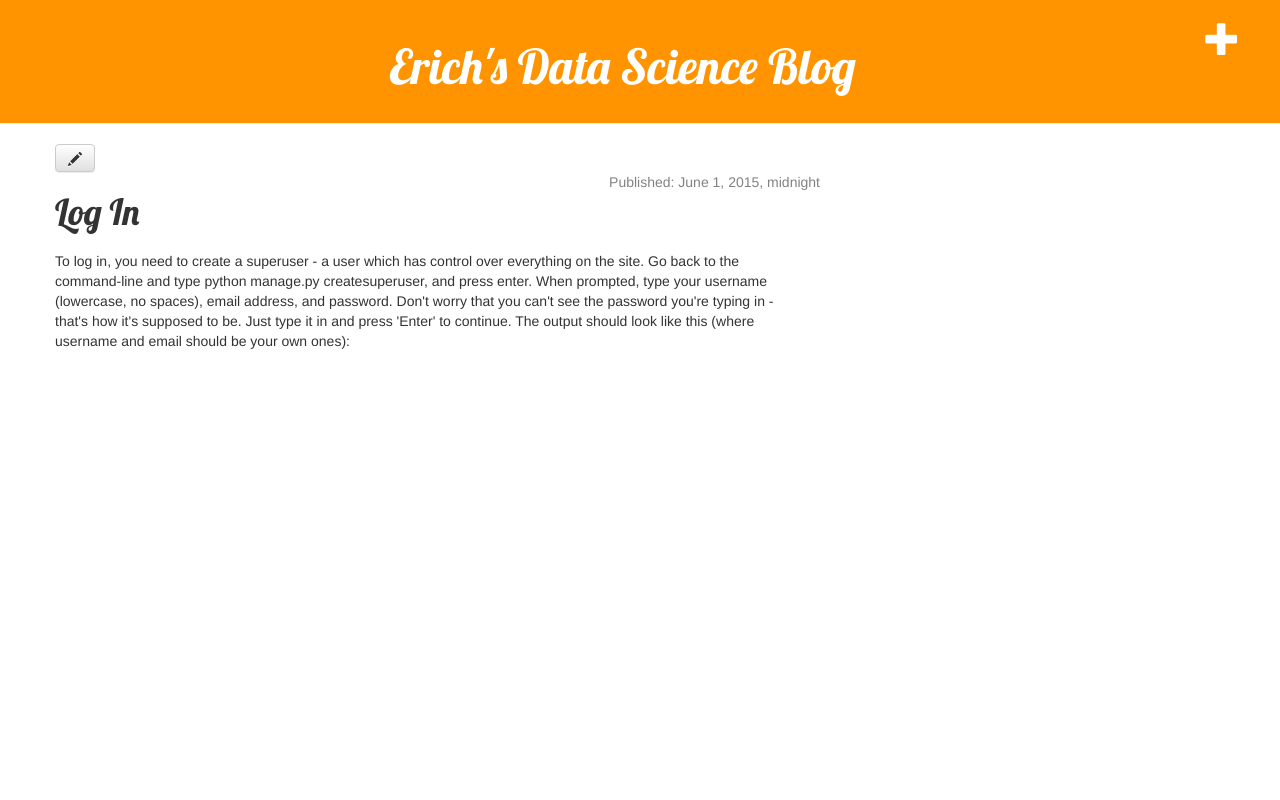
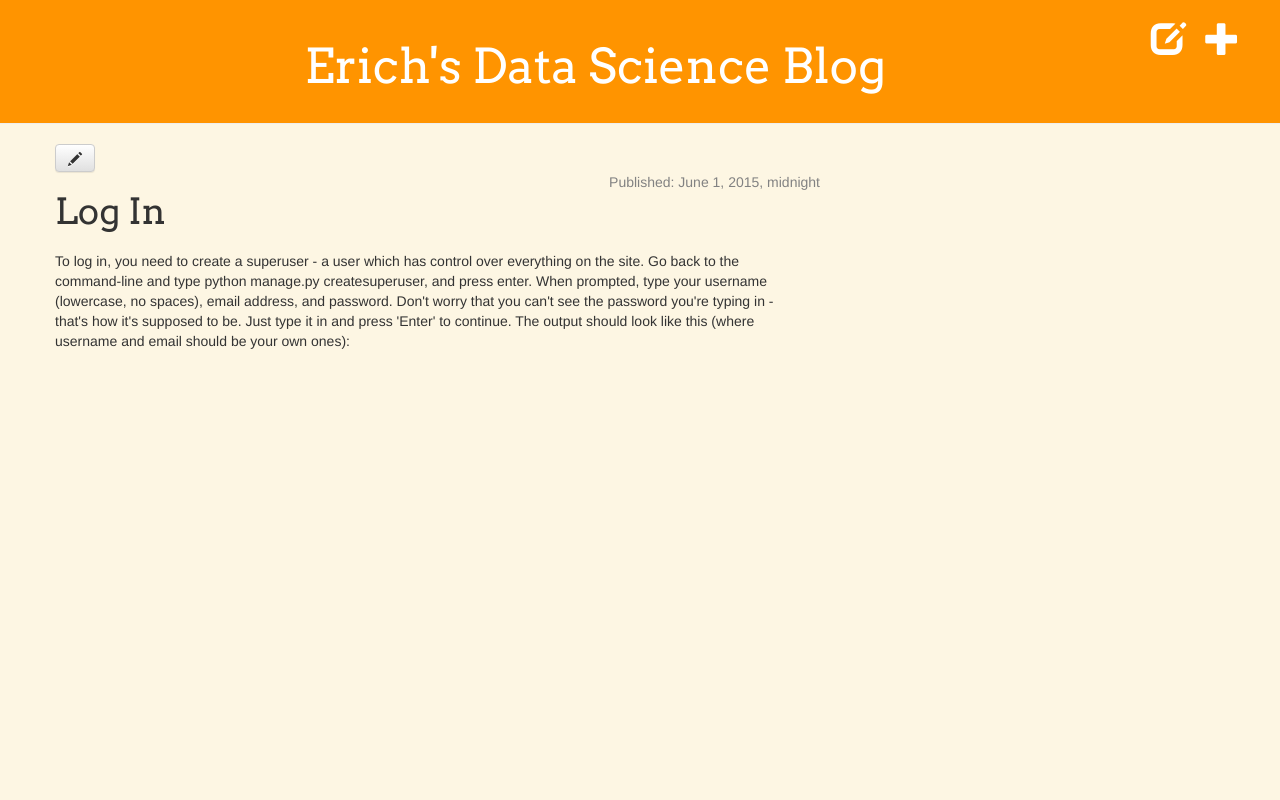
Before and after one commit to ewellinger/my-first-blog, a Django app: page /post/1/ in a window 1280 px wide. Run offline with Django 3.2, Linux system fonts and the light colour scheme; data comes from the database, SQL or seed files in the repository; both versions use the stored data as it was after the commit; some libraries are stand-ins or nearby versions.

Commit message:
Added draft/publish button as well as changing the font and background color

```diff
--- a/blog/static/css/blog.css
+++ b/blog/static/css/blog.css
@@ -10,12 +10,16 @@
     text-decoration: none;
 }
 
+body {
+    background-color: #fdf6e3;
+}
+
 .content {
     margin-left: 40px;
 }
 
 h1, h2, h3, h4 {
-    font-family: 'Lobster', cursive;
+    font-family: 'Arvo', serif;
 }
 
 .date {
--- a/blog/templates/blog/base.html
+++ b/blog/templates/blog/base.html
@@ -5,11 +5,12 @@
         <link rel="stylesheet" href="//maxcdn.bootstrapcdn.com/bootstrap/3.2.0/css/bootstrap.min.css">
         <link rel="stylesheet" href="//maxcdn.bootstrapcdn.com/bootstrap/3.2.0/css/bootstrap-theme.min.css">
         <link rel="stylesheet" href="{% static "css/blog.css" %}">
-        <link href="http://fonts.googleapis.com/css?family=Lobster&subset=latin,latin-ext" rel="stylesheet" type="text/css">
+        <link href="http://fonts.googleapis.com/css?family=Arvo:400,700,400italic" rel="stylesheet" type="text/css">
     </head>
     <body>
         <header class="page-header">
             <a href="{% url "blog.views.post_new" %}" class="top-menu"><span class="glyphicon glyphicon-plus"></span></a>
+            <a href="{% url "blog.views.post_draft_list" %}" class="top-menu"><span class="glyphicon glyphicon-edit"></span></a>
             <h1><center><a href="{% url "blog.views.post_list" %}">Erich's Data Science Blog</a></center></h1>
         </header>
 
--- a/blog/templates/blog/post_detail.html
+++ b/blog/templates/blog/post_detail.html
@@ -9,6 +9,8 @@
                 <div class="date">
                     Published: {{ post.published_date }}
                 </div>
+            {% else %}
+                <a class="btn btn-default" href="{% url 'blog.views.post_publish' pk=post.pk %}">Publish</a>
             {% endif %}
         </div>
         <p>{{ post.text|linebreaks }}</p>
--- a/blog/urls.py
+++ b/blog/urls.py
@@ -6,4 +6,7 @@ urlpatterns = [
     url(r'^post/(?P<pk>[0-9]+)/$', views.post_detail),
     url(r'^post/new/$', views.post_new, name='post_new'),
     url(r'^post/(?P<pk>[0-9]+)/edit/$', views.post_edit, name='post_edit'),
+    url(r'^drafts/$', views.post_draft_list, name='post_draft_list'),
+    url(r'^post/(?P<pk>[0-9]+)/publish/$', views.post_publish,
+        name='post_publish'),
 ]
--- a/blog/views.py
+++ b/blog/views.py
@@ -6,7 +6,7 @@ from .forms import PostForm
 
 def post_list(request):
     posts = Post.objects.filter(published_date__lte=timezone.now()).order_by(
-        'published_date')
+        '-published_date')
     return render(request, 'blog/post_list.html', {'posts': posts})
 
 
@@ -42,3 +42,15 @@ def post_edit(request, pk):
     else:
         form = PostForm(instance=post)
     return render(request, 'blog/post_edit.html', {'form': form})
+
+
+def post_draft_list(request):
+    posts = Post.objects.filter(published_date__isnull=True).order_by(
+        'created_date')
+    return render(request, 'blog/post_draft_list.html', {'posts': posts})
+
+
+def post_publish(request, pk):
+    post = get_object_or_404(Post, pk=pk)
+    post.publish()
+    return redirect('blog.views.post_detail', pk=pk)
```
Also changed, not shown: blog/templates/blog/post_draft_list.html (added, +11 -0 lines), db.sqlite3.
